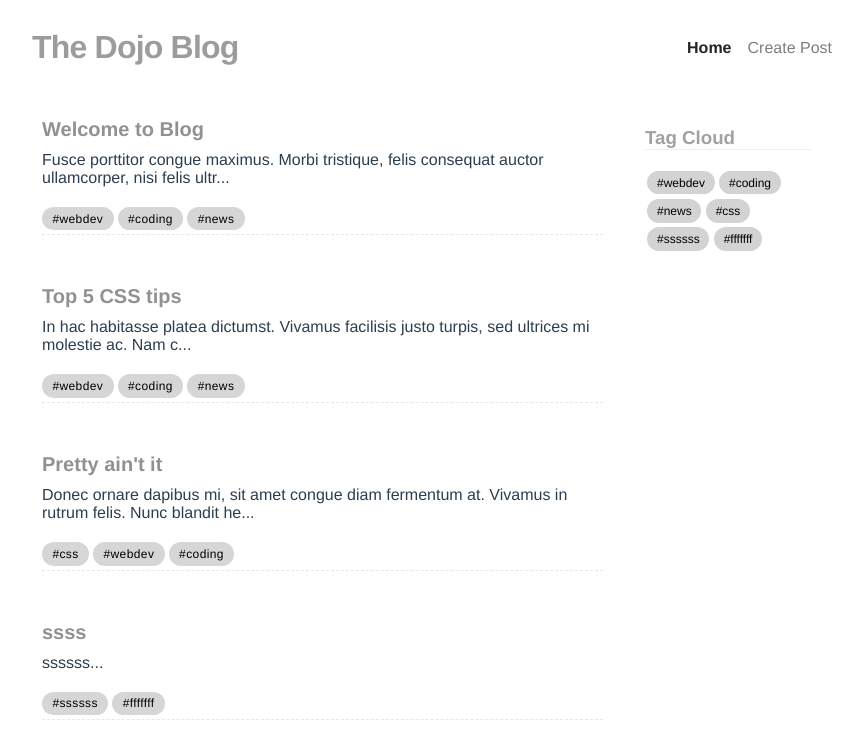
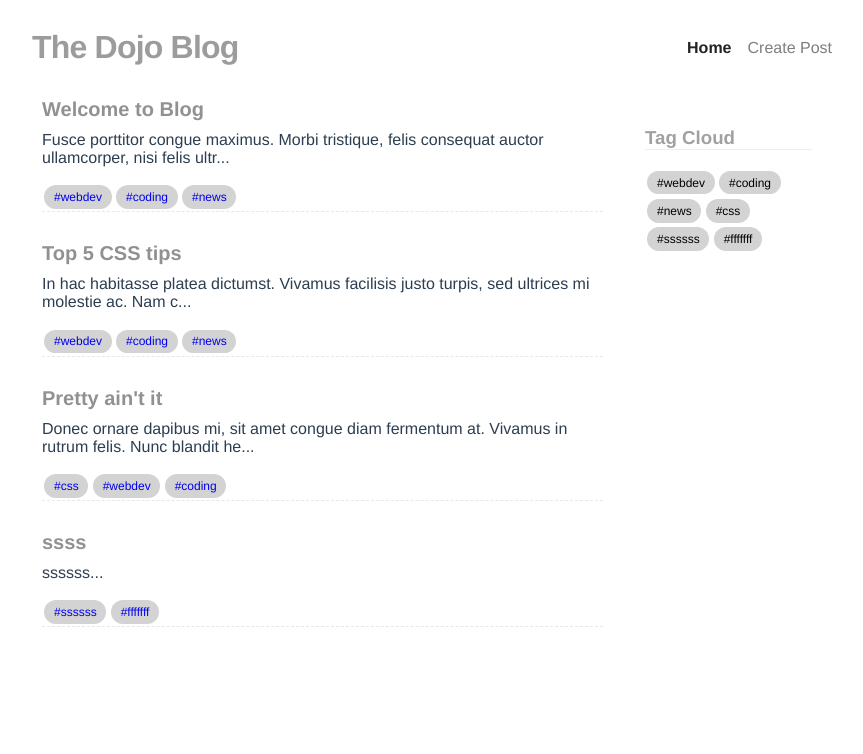
Before and after one commit to midlantica/dojo-blog, a Vue app: page / in a window 1280 px wide. Shown: the top 754 px of the page, without its empty margins (208-1071 px from the left). Built offline with nearby package versions, Linux system fonts and the light colour scheme; data requests are answered from the project's data file.

Commit message:
css cleanup

```diff
--- a/src/components/SinglePost.vue
+++ b/src/components/SinglePost.vue
@@ -4,8 +4,10 @@
       <h3>{{ post.title }}</h3>
     </router-link>
     <p>{{ snippet }}</p>
-    <span v-for="tag in post.tags" :key="tag" class="tag">
-      #{{ tag }}
+    <span v-for="tag in post.tags" :key="tag" class="tag-pill">
+     <router-link :to="{ name: 'Tag', params: { tag: tag }}">
+        #{{tag}}
+      </router-link>
     </span>
   </div>
 </template>
@@ -35,6 +37,7 @@
     position: relative;
     font-size: 1.25rem;
     color: rgb(145, 145, 145);
+    margin-top: 0;
     margin-bottom: 10px;
     max-width: 400px;
   }
@@ -44,18 +47,5 @@
   .post p {
     margin: 0 0 1rem;
   }
-  .tag {
-    font-size: .75rem;
-    margin: .25rem .25rem .25rem 0;
-    padding: .3rem .65rem;
-    color: black;
-    background: rgb(214, 214, 214);
-    display: inline-block;
-    border-radius: 2rem;
-    cursor: pointer;
-    letter-spacing: 0.025rem;
-  }
-  .tag:hover {
-    background: rgb(175, 175, 175);
-  }
+
 </style>
--- a/src/components/TagCloud.vue
+++ b/src/components/TagCloud.vue
@@ -40,7 +40,11 @@
     color: black;
     border-radius: 2rem;
     margin-right: .5rem;
-    margin: 0.15rem .15rem;;
+    margin: 0.15rem .15rem;
+    text-decoration: none;
+  }
+  .tag-pill a {
+    text-decoration: none;
   }
   .tag-pill:hover {
     background: rgb(170, 170, 170);
```
